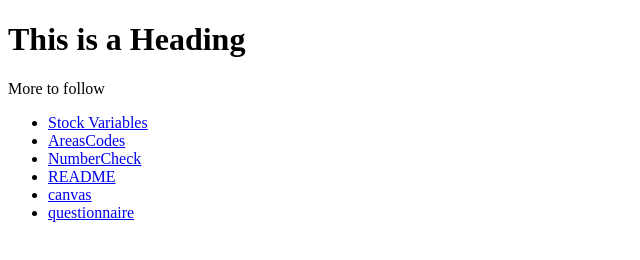
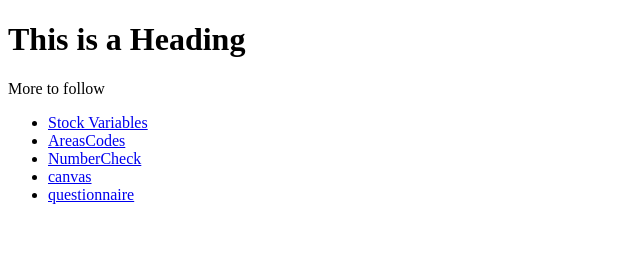
Before and after one commit to miriher01/miriher01.github.io, a plain HTML site: page index.html in a window 1280 px wide. Shown: the whole page, without its empty margins (0-640 px from the left). Drawn offline with Linux system fonts and the light colour scheme.

Commit message:
Update index.html

```diff
--- a/index.html
+++ b/index.html
@@ -11,7 +11,6 @@
   <li><a href="StockVariables"> Stock Variables </a></li>
    <li><a href="AreasCodes"> AreasCodes </a></li>
    <li><a href="NumberCheck"> NumberCheck </a></li>
-   <li><a href="README "> README </a></li>
    <li><a href="canvas"> canvas </a></li>
    <li><a href="questionnaire"> questionnaire </a></li>
   </ul>
```
